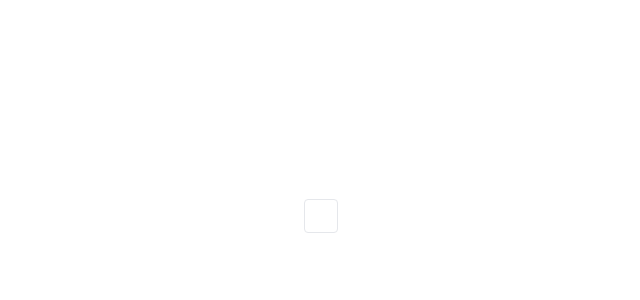
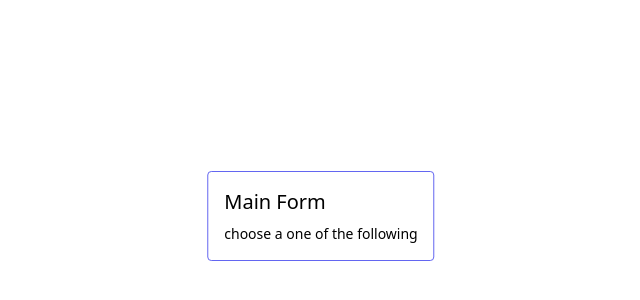
Before and after one commit to NaifIT11/radio-group-control, a Next.js app: page / in a window 1280 px wide. Shown: the part 184-484 px from the top of the page, without its empty margins (319-959 px from the left). Built offline with nearby package versions, Linux system fonts and the light colour scheme.

Commit message:
main header before make it in seperate component

```diff
--- a/src/app/ClientMain.tsx
+++ b/src/app/ClientMain.tsx
@@ -1,12 +1,12 @@
-"use client"
+"use client";
 
-
-
-
-export default function Main(){
-    return (
-        <div className="flex flex-col gap-3 rounded border p-4">
-
-        </div>
-    )
+export default function Main() {
+  return (
+    <div className="flex flex-col gap-3 rounded border border-indigo-500 p-4">
+      <div className="space-y-2">
+        <h1 className="text-xl">Main Form</h1>
+        <p className="text-sm">choose a one of the following</p>
+      </div>
+    </div>
+  );
 }
```
